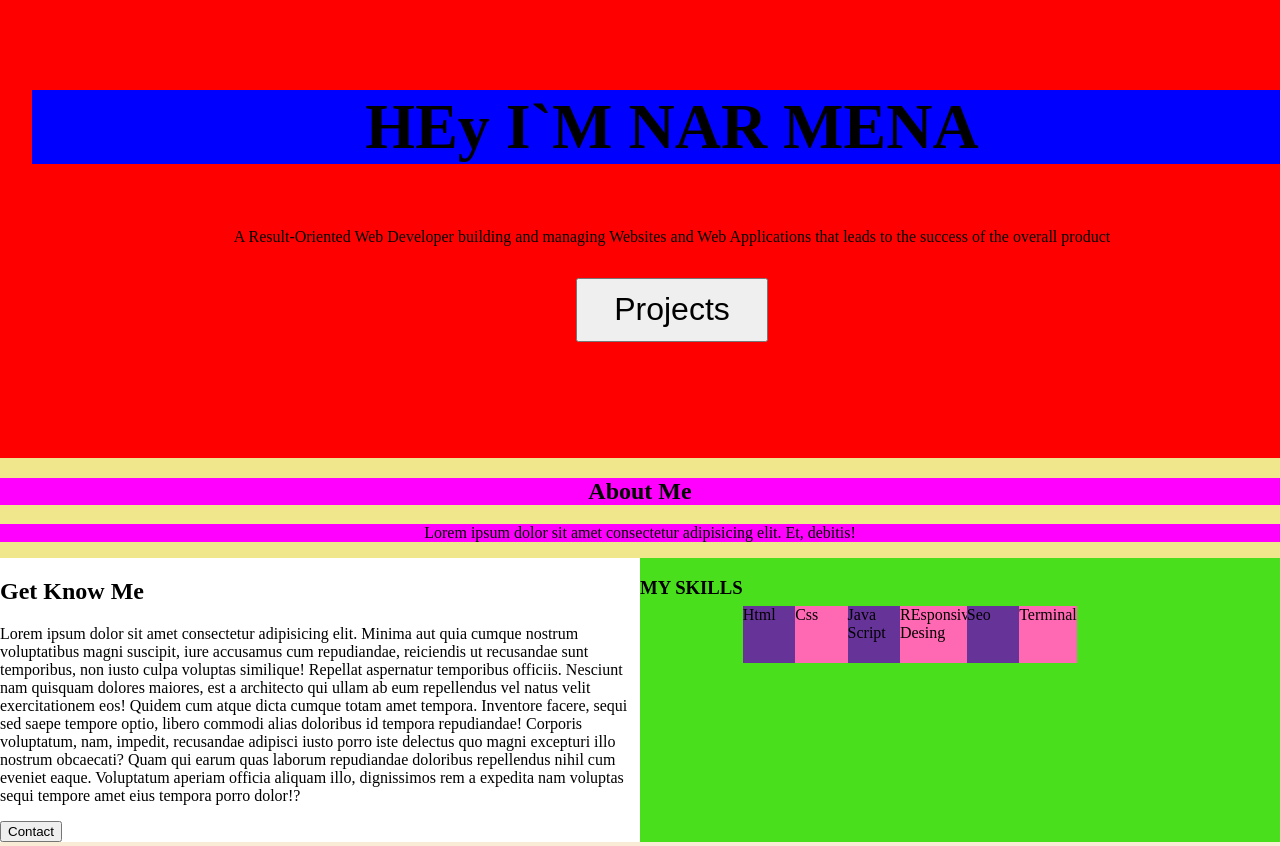
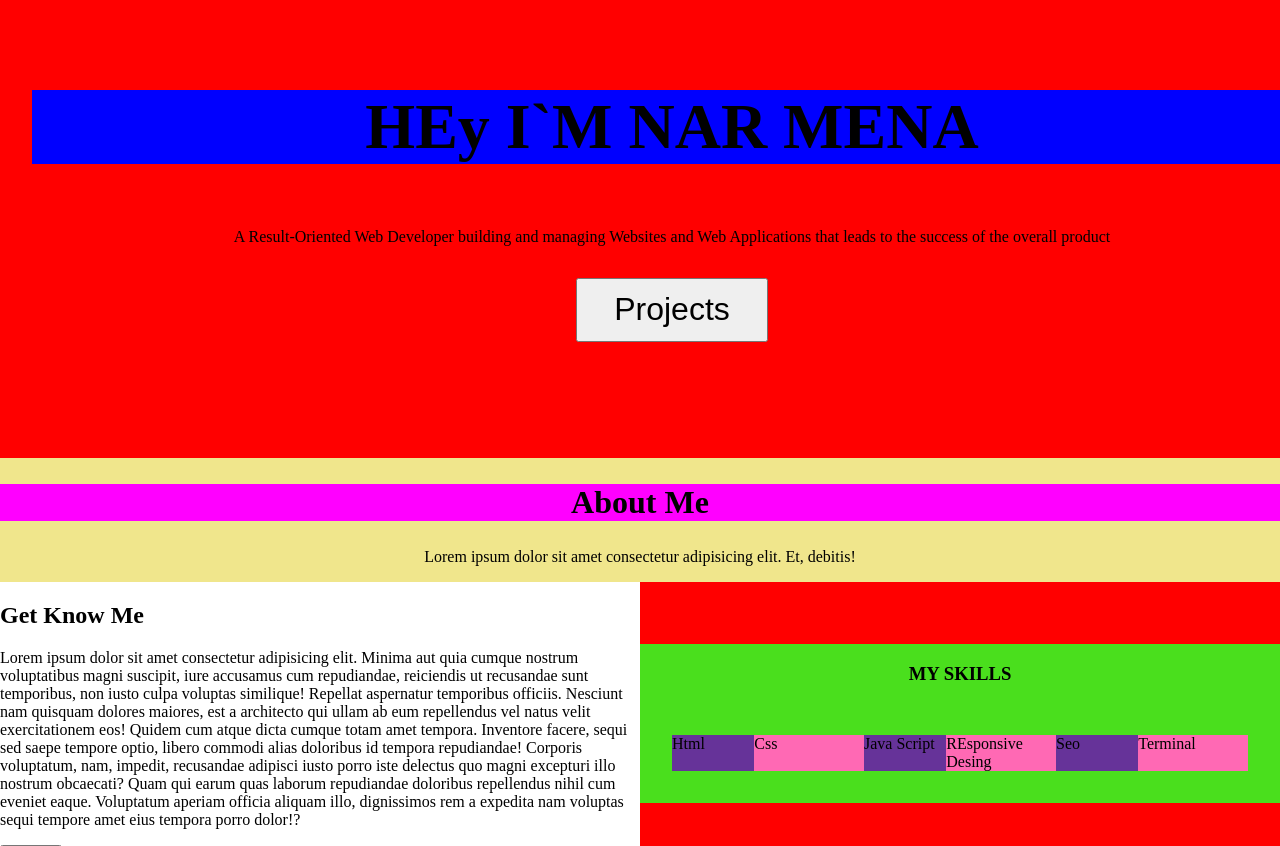
Before and after one commit to SoyNar/portafolio, a plain HTML site: page index.html in a window 1280 px wide. Shown: the part 82-928 px from the top of the page. Drawn offline with Linux system fonts and the light colour scheme.

Commit message:
modificando seccion skills

```diff
--- a/src/css/style.css
+++ b/src/css/style.css
@@ -76,23 +76,31 @@ nav a{
     flex-direction: row;
 }
 
-.container_about .subtitle, .p_about{
+.container_about .subtitle{
     background: fuchsia;
     text-align: center;
+    font-size: 2em;
 
 
 }
+.p_about, .skills h3{
+    text-align: center;
+}
+
 .skills{
     background: rgb(74, 223, 29);
     width: 50%;
     display: flex;
-    flex-direction: row;
+    flex-direction: column;
 
 }
+
 .container_skills{
     background: red;
     display: flex;
     flex-direction: row;
+    align-items: center;
+
 }
 .knowme{
     width: 50%;
@@ -101,13 +109,13 @@ nav a{
 .content_skills{
     display: flex;
     flex-direction: row;
-    background: goldenrod;
+    background: rgb(197, 24, 183);
     height: 20%;
-    margin-top: 3em;
+    margin: 2em;
 }
 .html, .javascript, .seo{
     background: rebeccapurple;
-    width: 20%;
+    width: 15%;
 }
 .css , .responsive_desing, .terminal{
     background: hotpink;
```
